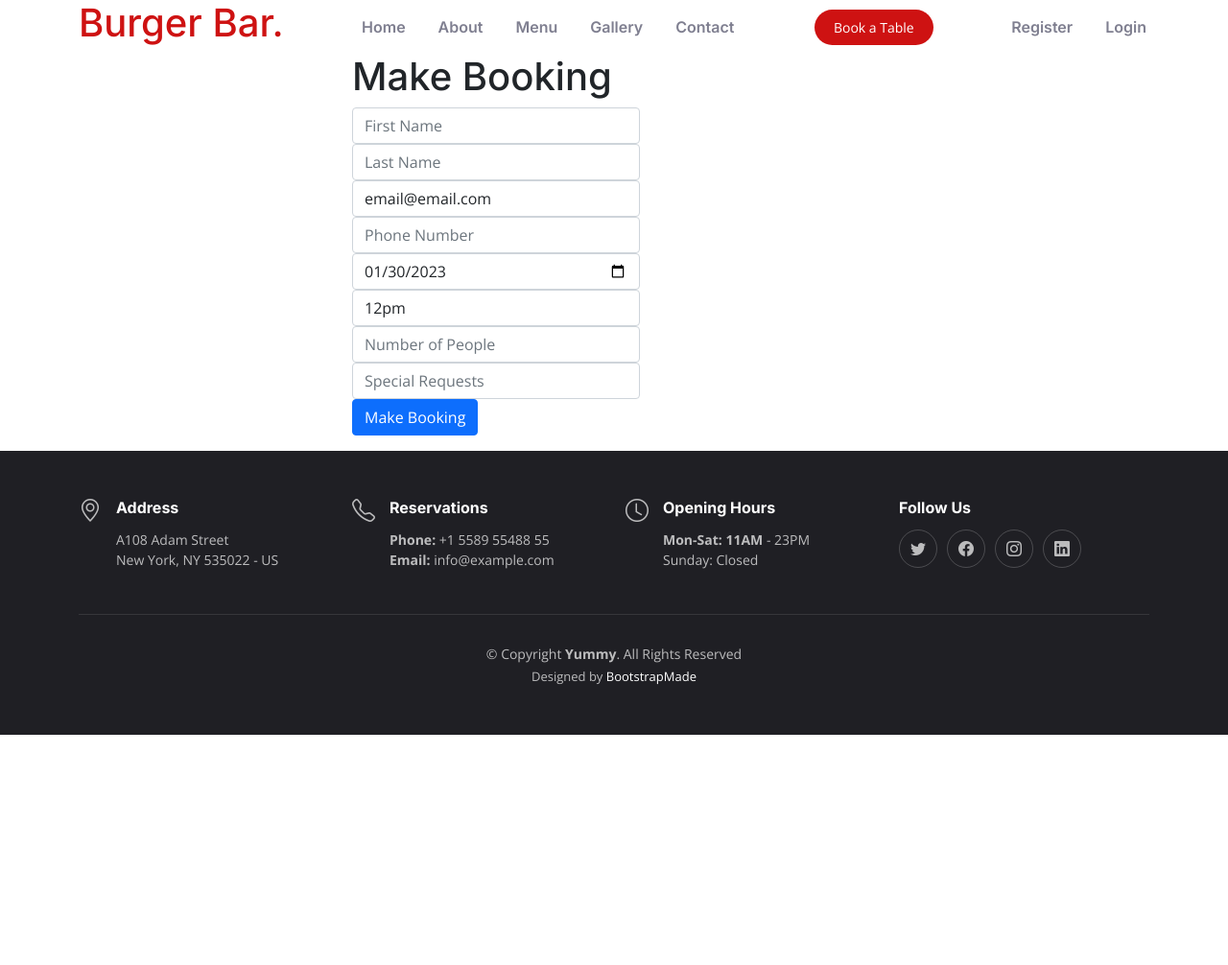
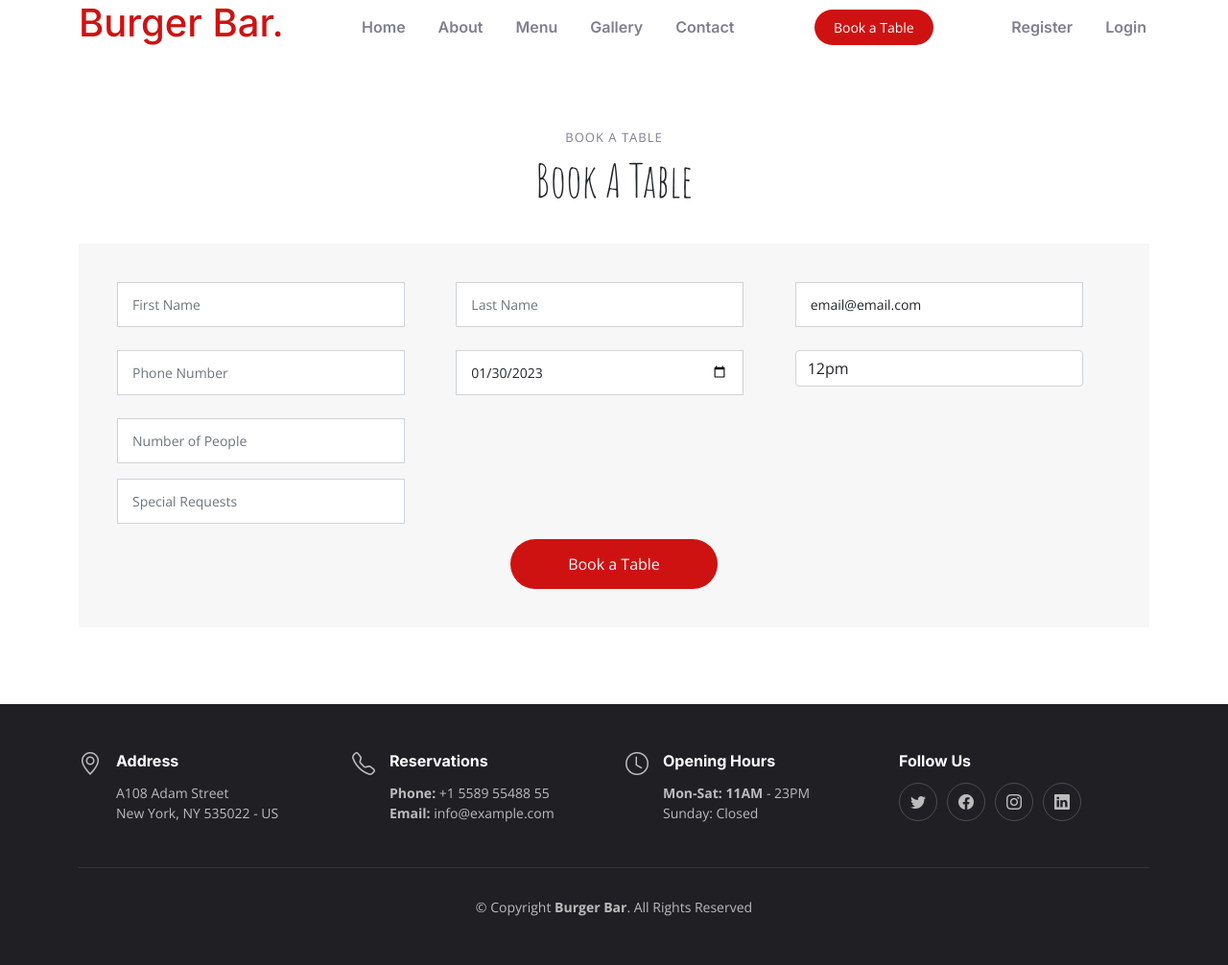
Before and after one commit to LADCode2021/pp4-burger-bar, a Django app: page /make in a window 1280 px wide. Shown: the whole page at 96% size. Before the commit the page ends 766 px from the top, so only its background shows below. Run offline with Django 3.2, Linux system fonts and the light colour scheme.

Commit message:
Update make_booking.html to match index.html style

```diff
--- a/booking/templates/booking/make_booking.html
+++ b/booking/templates/booking/make_booking.html
@@ -2,43 +2,58 @@
 
 {% block content %}
 
-<div class="container h-100">
-  <div class="row h-100 justify-content-center align-items-center">
-    <div class="col-10 col-md-8 col-lg-6">
-      <h1>Make Booking</h1>
-      <form method="POST" action="make">
+<!-- ======= Book A Table Section ======= -->
+<section id="book-a-table" class="book-a-table">
+  <div class="container align-items-center justify-content-cente" data-aos="fade-up">
+
+    <div class="section-header">
+      <h2>Book A Table</h2>
+      <p>Book A Table</p>
+    </div>
+
+    <div class="row g-0">
+
+      <div class="d-flex align-items-center justify-content-cente reservation-form-bg">
+        <form method="POST" action="make" class="make-booking-form" data-aos="fade-up" data-aos-delay="100">
           {% csrf_token %}
-        <div class="form-group">
+          <div class="row gy-4">
+            <div class="col-lg-4 col-md-6">
               {{ form.first_name }}
             </div>
-        <div class="form-group">
+            <div class="col-lg-4 col-md-6">
               {{ form.last_name }}
             </div>
-        <div class="form-group">
+            <div class="col-lg-4 col-md-6">
               {{ form.email_address }}
             </div>
-        <div class="form-group">
+            <div class="col-lg-4 col-md-6">
               {{ form.phone_number }}
             </div>
-        <div class="form-group">
+            <div class="col-lg-4 col-md-6">
               {{ form.date_of_booking }}
             </div>
-        <div class="form-group">
+            <div class="col-lg-4 col-md-6">
               {{ form.time_of_booking }}
             </div>
-        <div class="form-group">
+            <div class="col-lg-4 col-md-6">
               {{ form.number_of_people }}
             </div>
-        <div class="form-group">
+          </div>
+          <div class="form-group mt-3">
             {{ form.special_requests }}
           </div>
-        <div>
-          <p>
-            <button type="submit" class="btn btn-primary">Make Booking</button>
-          </p>
+          <div class="mb-3">
+            <div class="loading">Loading</div>
+            <div class="error-message"></div>
+            <div class="sent-message">Your booking request was sent. We will call back or send an Email to confirm your reservation. Thank you!</div>
           </div>
+          <div class="text-center"><button type="submit">Book a Table</button></div>
         </form>
+      </div><!-- End Reservation Form -->
+
     </div>
+
   </div>
-</div>
+</section><!-- End Book A Table Section -->
+
 {%endblock%}
--- a/static/css/style.css
+++ b/static/css/style.css
@@ -851,7 +851,7 @@ section {
   margin-bottom: 5px;
 }
 
-.menu .tab-content .menu-item .price {
+.menu .tab-content .menu-item . {
   font-size: 24px;
   font-weight: 700;
   color: var(--color-primary);
@@ -870,24 +870,24 @@ section {
   background: rgba(55, 55, 63, 0.04);
 }
 
-.book-a-table .php-email-form {
+.book-a-table .make-booking-form {
   padding: 40px;
 }
 
 @media (max-width: 575px) {
-  .book-a-table .php-email-form {
+  .book-a-table .make-booking-form {
     padding: 20px;
   }
 }
 
-.book-a-table .php-email-form h3 {
+.book-a-table .make-booking-form h3 {
   font-size: 14px;
   font-weight: 700;
   text-transform: uppercase;
   letter-spacing: 1px;
 }
 
-.book-a-table .php-email-form h4 {
+.book-a-table .make-booking-form h4 {
   font-size: 14px;
   font-weight: 700;
   text-transform: uppercase;
@@ -941,28 +941,28 @@ section {
   animation: animate-loading 1s linear infinite;
 }
 
-.book-a-table .php-email-form input,
-.book-a-table .php-email-form textarea {
+.book-a-table .make-booking-form input,
+.book-a-table .make-booking-form textarea {
   border-radius: 0;
   box-shadow: none;
   font-size: 14px;
   border-radius: 0;
 }
 
-.book-a-table .php-email-form input:focus,
-.book-a-table .php-email-form textarea:focus {
+.book-a-table .make-booking-form input:focus,
+.book-a-table .make-booking-form textarea:focus {
   border-color: var(--color-primary);
 }
 
-.book-a-table .php-email-form input {
+.book-a-table .make-booking-form input {
   padding: 12px 15px;
 }
 
-.book-a-table .php-email-form textarea {
+.book-a-table .make-booking-form textarea {
   padding: 12px 15px;
 }
 
-.book-a-table .php-email-form button[type=submit] {
+.book-a-table .make-booking-form button[type=submit] {
   background: var(--color-primary);
   border: 0;
   padding: 14px 60px;
--- a/templates/base.html
+++ b/templates/base.html
@@ -146,25 +146,17 @@
 
     <div class="container">
       <div class="copyright">
-        &copy; Copyright <strong><span>Yummy</span></strong>. All Rights Reserved
-      </div>
-      <div class="credits">
-        <!-- All the links in the footer should remain intact. -->
-        <!-- You can delete the links only if you purchased the pro version. -->
-        <!-- Licensing information: https://bootstrapmade.com/license/ -->
-        <!-- Purchase the pro version with working PHP/AJAX contact form: https://bootstrapmade.com/yummy-bootstrap-restaurant-website-template/ -->
-        Designed by <a href="https://bootstrapmade.com/">BootstrapMade</a>
+        &copy; Copyright <strong><span>Burger Bar</span></strong>. All Rights Reserved
       </div>
     </div>
 
-  </footer><!-- End Footer -->
+  </footer>
   <!-- End Footer -->
+
+<!-- AOS script to initiate AOS -->
   <script>
     AOS.init();
   </script>
 </body>
 
-
-
-
 </html>
```
Also changed, not shown: other parts of static/css/style.css (+22 -22 lines), booking/templates/booking/index.html (+18 -18 lines). Lines whose indentation alone changed are shown as unchanged.
